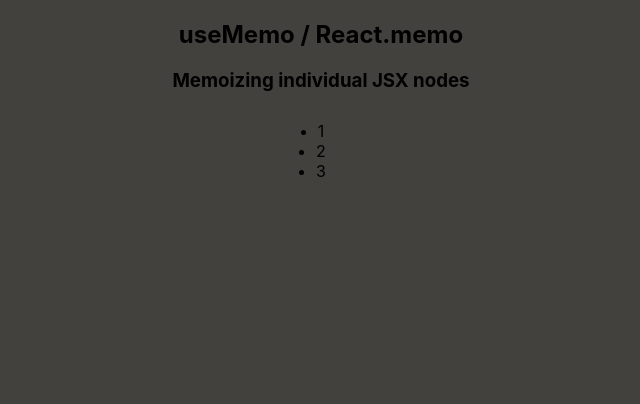
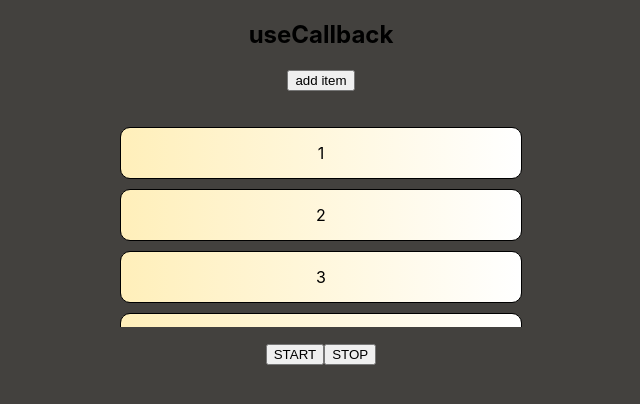
Before and after one commit to AndriiNyzhnyk1994/material-app, a React (Create React App) app: page / in a window 1280 px wide. Shown: the top 404 px of the page, without its empty margins (319-959 px from the left). Built offline with nearby package versions, Linux system fonts and the light colour scheme; the HTML template or start-up script is replaced by a standard one.

Commit message:
useCallback testing (pt1 done)

```diff
--- a/src/App.js
+++ b/src/App.js
@@ -1,8 +1,9 @@
 import React, { useState } from 'react'
 import './App.css';
-import {Lesson1} from './Lesson-1/Lesson1';
+import { Lesson1 } from './Lesson-1/Lesson1';
 import { Lesson2 } from './Lesson-2/Lesson2';
 import { Lesson3 } from './Lesson-3/Lesson3';
+import { Lesson4 } from './Lesson-4/Lesson4';
 
 
 function App() {
@@ -11,7 +12,8 @@
     <div className="App">
       {/* <Lesson1/> */}
       {/* <Lesson2/> */}
-      <Lesson3/>
+      {/* <Lesson3/> */}
+      <Lesson4 />
     </div>
   )
 }
--- /dev/null
+++ b/src/Lesson-4/Lesson4.jsx
@@ -0,0 +1,43 @@
+import React, { useCallback, useRef, useState } from 'react'
+
+export function Lesson4() {
+
+    const [numbers, setNumbers] = useState([1, 2, 3, 4])
+    const ulRef = useRef()
+    const numbersRef = useRef()
+
+    numbersRef.current = numbers
+
+    const addNumber = () => {
+        setNumbers( prev => [...prev, prev[prev.length - 1] + 1])
+    }
+
+    const handleScroll = useCallback(() => {
+        console.log('Scroll', numbersRef.current);
+    }, [numbersRef])
+
+    const start = () => {
+        ulRef.current.addEventListener('scroll', handleScroll)
+    }
+
+    const stop = () => {
+        ulRef.current.removeEventListener('scroll', handleScroll)
+    }
+
+
+    return (
+        <div>
+            <h2>useCallback</h2>
+            <button onClick={addNumber}>add item</button>
+            <ul ref={ulRef} style={{ overflow: 'scroll', height: '200px' }} >
+                {numbers.map((n) => {
+                    return (
+                        <li className='li-2' key={n}>{n}</li>
+                    )
+                })}
+            </ul>
+            <button onClick={start}>START</button>
+            <button onClick={stop}>STOP</button>
+        </div>
+    )
+}
```
